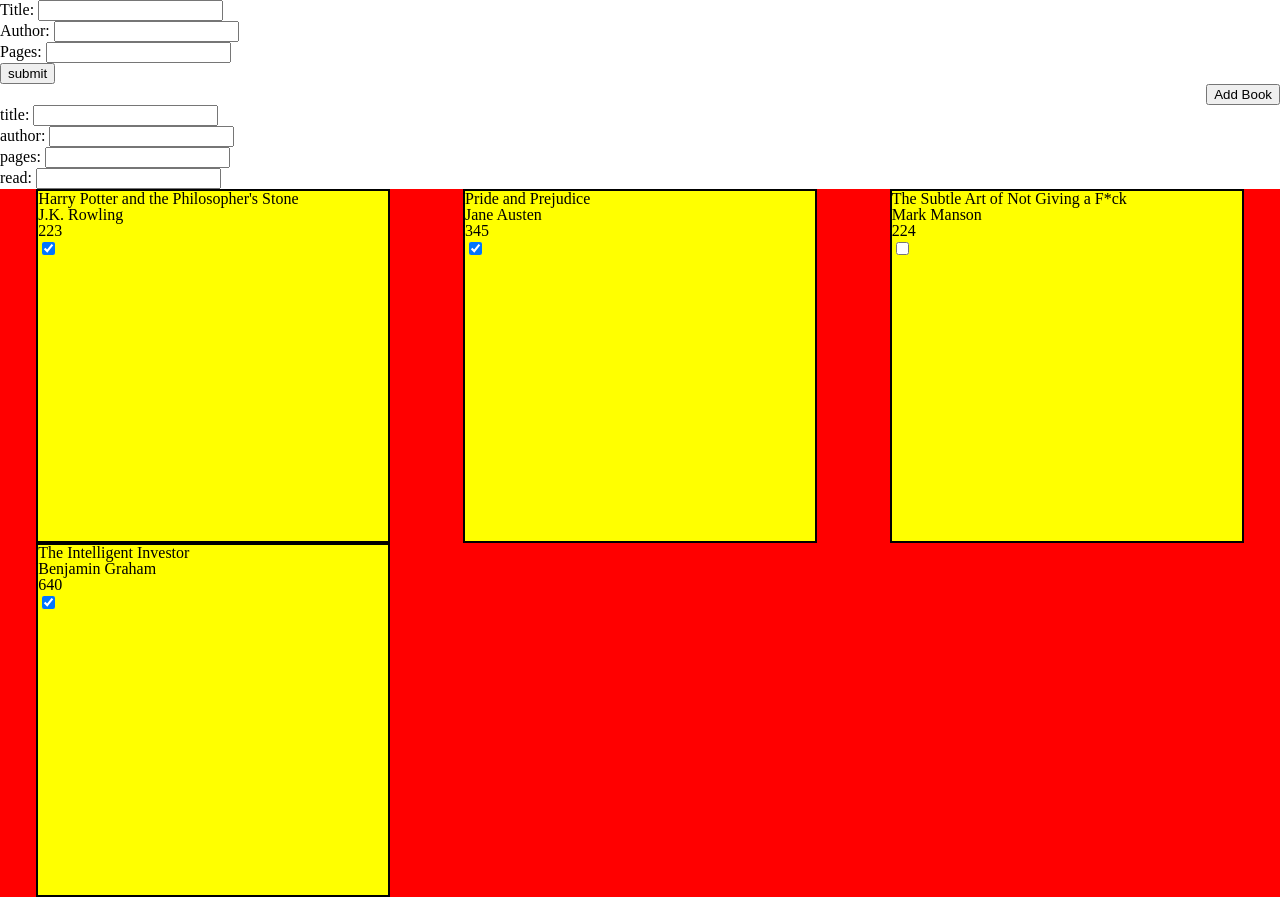
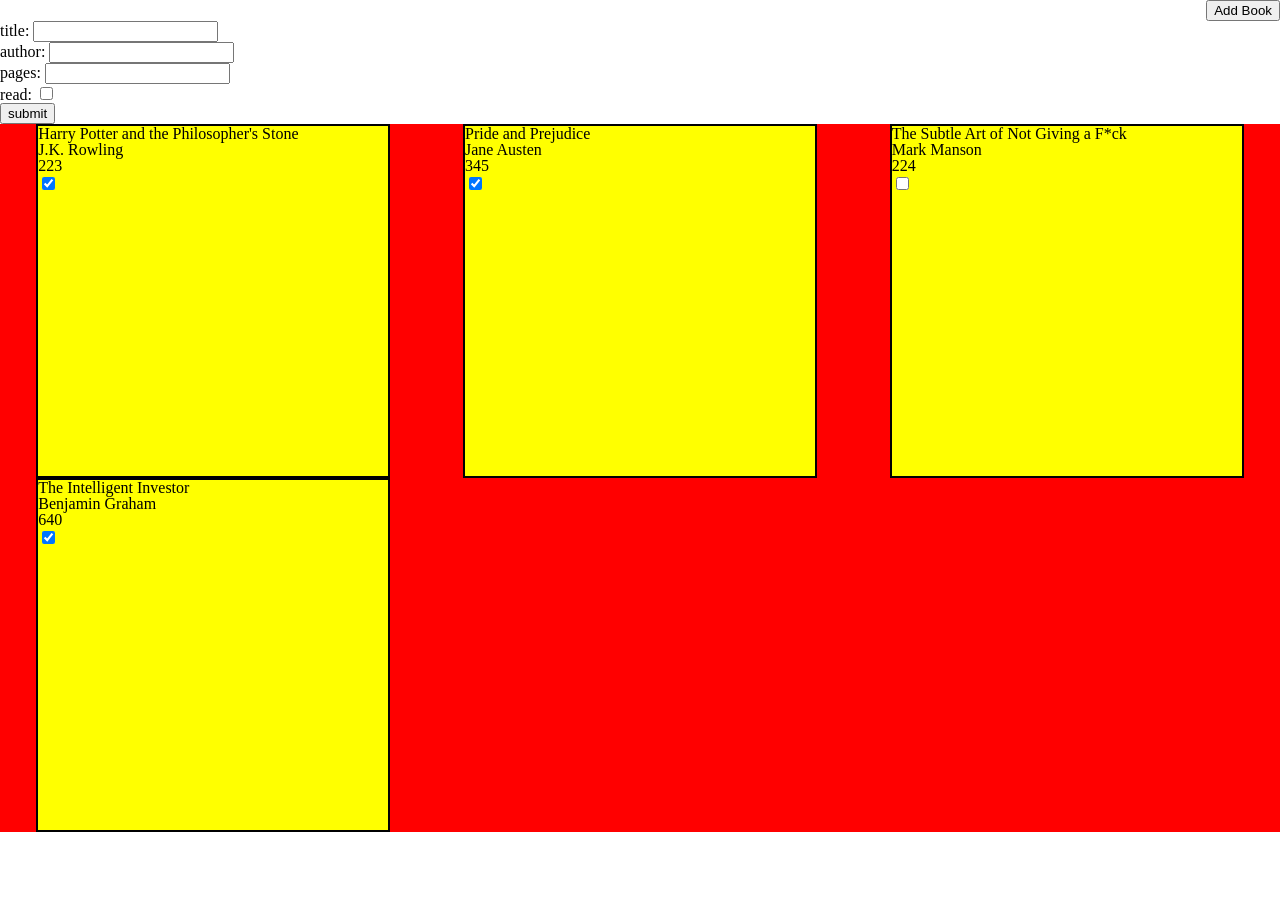
Before and after one commit to ashLuchowa/library3.0, a plain HTML site: page index.html in a window 1280 px wide. After the commit the page ends 832 px from the top, so only its background shows below. Drawn offline with Linux system fonts and the light colour scheme.

Commit message:
Improve read function + Add submit Button

```diff
--- a/index.html
+++ b/index.html
@@ -9,26 +9,6 @@
 <body>
     <div class="container">
         <div class="main-library"></div>
-        <div class="addBookForm">
-            <form>
-                <div>
-                    <label for="title">Title:</label>
-                    <input type="text" id="title" name="title">
-                </div>
-
-                <div>
-                    <label for="author">Author:</label>
-                    <input type="text" id="author" name="author">
-                </div>
-
-                <div>
-                    <label for="pages">Pages:</label>
-                    <input type="text" id="pages" name="pages">
-                </div>
-
-                <input type="submit" value="submit">
-            </form>
-        </div>
     </div>
 </body>
 
--- a/js/index.js
+++ b/js/index.js
@@ -104,7 +104,7 @@ function createForm() {
     addBookForm.appendChild(formContainer);
 
     // Form Content
-    function formContent(value) {
+    function formContent(value, inputType) {
         // Individual divs
         const mainForm = document.createElement('div');
         mainForm.classList.add(`form-${value}`)
@@ -112,23 +112,32 @@ function createForm() {
         formContainer.appendChild(mainForm);
 
         // label
-        const titleLabel = document.createElement('label');
-        titleLabel.setAttribute('for', `${value}`);
-        mainForm.appendChild(titleLabel);
-        titleLabel.textContent = `${value}: `;
+        const labelContainer = document.createElement('label');
+        labelContainer.setAttribute('for', `${value}`);
+        mainForm.appendChild(labelContainer);
+        labelContainer.textContent = `${value}: `;
 
         // Input
-        const titleInput = document.createElement('input');
-        titleInput.type = 'text';
-        titleInput.setAttribute('id', `${value}`);
-        mainForm.appendChild(titleInput);
-        titleInput.setAttribute('name', `${value}`);
+        const titleContainer = document.createElement('input');
+        titleContainer.type = `${inputType}`;
+        titleContainer.setAttribute('id', `${value}`);
+        mainForm.appendChild(titleContainer);
+        titleContainer.setAttribute('name', `${value}`);
     }
 
-    formContent('title');
-    formContent('author');
-    formContent('pages');
-    formContent('read');
+    formContent('title', 'text');
+    formContent('author', 'text');
+    formContent('pages', 'number');
+    formContent('read', 'checkbox');
+
+    // Submit Button
+    function submitBtn() {
+        const submitBtnContainer = document.createElement('input');
+        formContainer.appendChild(submitBtnContainer);
+        submitBtnContainer.type = 'submit';
+        submitBtnContainer.value = 'submit';
+    }
+    submitBtn();
 }
 
 addBtn();
```
